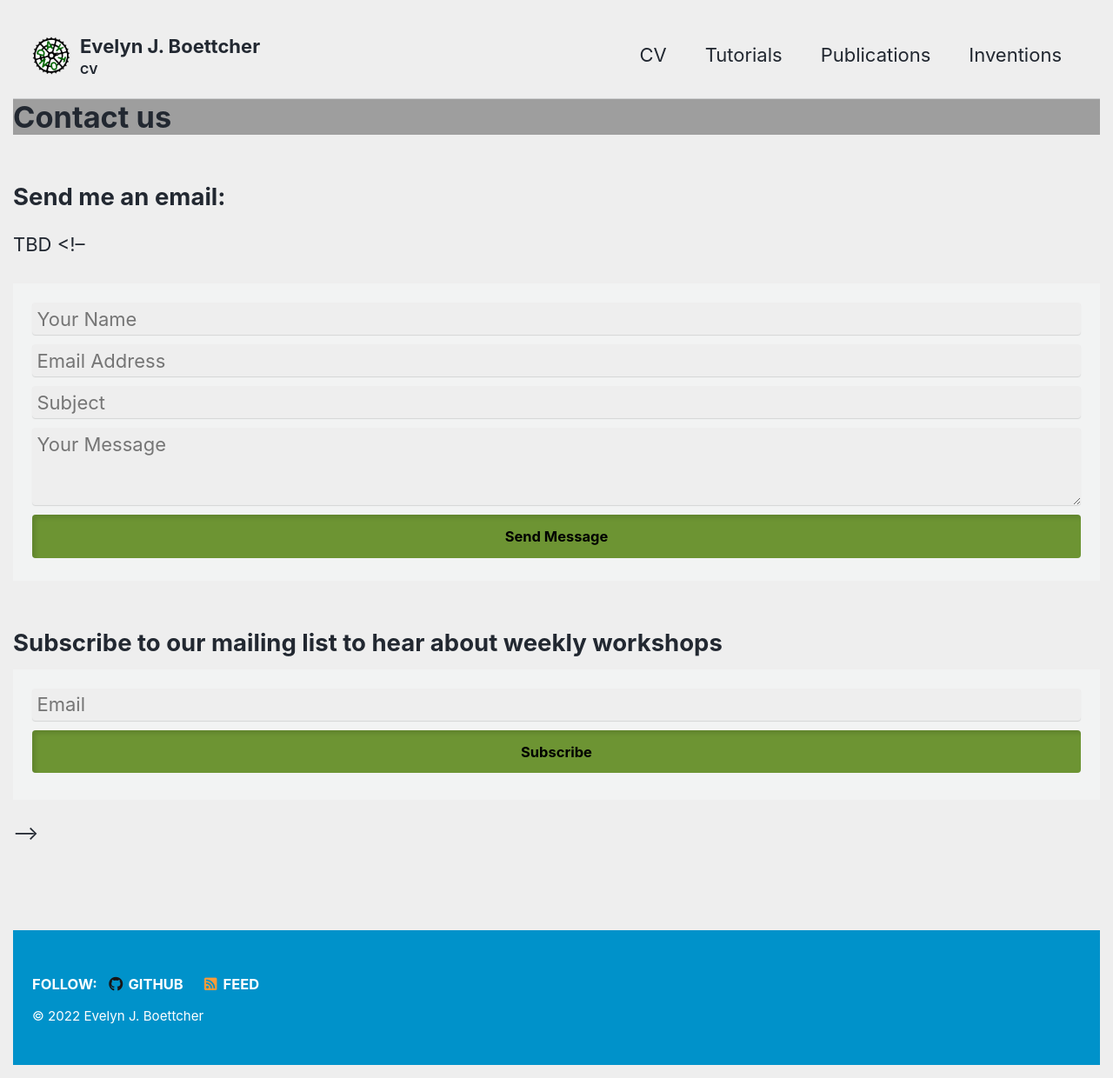
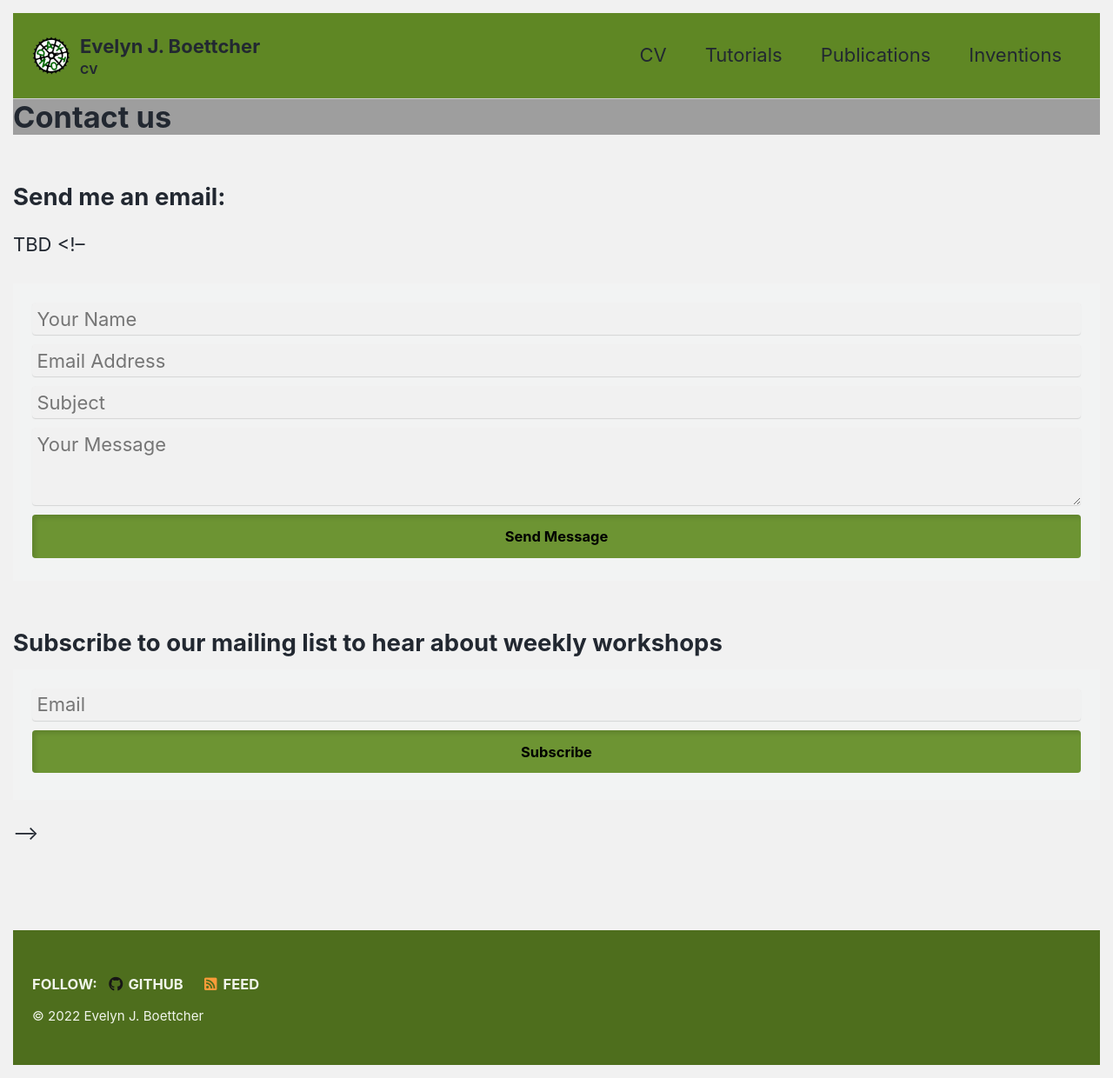
Before and after one commit to ejboettcher/evelyn_j_boettcher_cv, a Jekyll site: the page built from contact.md, in a window 1280 px wide. Shown: the whole page at 87% size. Built offline with Jekyll 4.4.1, drawn with Linux system fonts in a browser that asks for light colours; cached includes are drawn as plain includes; grey boxes are pictures that could not be loaded.

```diff
--- a/_includes/masthead.html
+++ b/_includes/masthead.html
@@ -2,8 +2,8 @@
 
 <div class="masthead">
   <div class="masthead__inner-wrap">
-    <div class="masthead__menu">
-      <nav id="site-nav" class="greedy-nav">
+    <div class="masthead__menu " >
+      <nav id="site-nav" class="greedy-nav" ">
         {% unless logo_path == empty %}
           <a class="site-logo" href="{{ '/' | relative_url }}"><img src="{{ logo_path | relative_url }}" alt="{{ site.masthead_title | default: site.title }}"></a>
         {% endunless %}
--- a/_includes/nav_list
+++ b/_includes/nav_list
@@ -1,6 +1,6 @@
 {% assign navigation = site.data.navigation[include.nav] %}
 
-<nav class="nav__list">
+<nav class="nav__list ">
   {% if page.sidebar.title %}<h3 class="nav__title" style="padding-left: 0;">{{ page.sidebar.title }}</h3>{% endif %}
   <input id="ac-toc" name="accordion-toc" type="checkbox" />
   <label for="ac-toc">{{ site.data.ui-text[site.locale].menu_label | default: "Toggle Menu" }}</label>
--- a/_sass/minimal-mistakes/_masthead.scss
+++ b/_sass/minimal-mistakes/_masthead.scss
@@ -10,6 +10,9 @@
   -webkit-animation-delay: 0.15s;
   animation-delay: 0.15s;
   z-index: 20;
+  background:  #5f8724 ;
+
+
 
   &__inner-wrap {
     @include clearfix;
--- a/_sass/minimal-mistakes/_navigation.scss
+++ b/_sass/minimal-mistakes/_navigation.scss
@@ -177,7 +177,7 @@
   -ms-flex-align: center;
   align-items: center;
   min-height: $nav-height;
-  background: $background-color;
+
 
   a {
     display: block;
--- a/_sass/minimal-mistakes/_variables.scss
+++ b/_sass/minimal-mistakes/_variables.scss
@@ -60,6 +60,8 @@
 $darker-gray: mix(#000, $gray, 60%) !default;
 $light-gray: mix(#fff, $gray, 50%) !default;
 $lighter-gray: mix(#fff, $gray, 90%) !default;
+$green: #5f8724 !default;
+
 
 $background-color: #fff !default;
 $code-background-color: #fafafa !default;
@@ -68,7 +70,7 @@
 $muted-text-color: mix(#fff, $text-color, 20%) !default;
 $border-color: $lighter-gray !default;
 $form-background-color: $lighter-gray !default;
-$footer-background-color: $lighter-gray !default;
+$footer-background-color: $green !default;
 
 $primary-color: #6f777d !default;
 $success-color: #3fa63f !default;
--- a/_sass/minimal-mistakes/skins/_air.scss
+++ b/_sass/minimal-mistakes/skins/_air.scss
@@ -3,10 +3,10 @@
    ========================================================================== */
 
 /* Colors */
-$background-color: #eeeeee !default;
+$background-color: #f1f1f1 !default;
 $text-color: #222831 !default;
 $muted-text-color: #393e46 !default;
-$primary-color: #0092ca !default;
+$primary-color: #4e6e1d !default;
 $border-color: mix(#fff, #393e46, 75%) !default;
 $footer-background-color: $primary-color !default;
 $link-color: #393e46 !default;
@@ -15,7 +15,7 @@
 $navicon-link-color-hover: mix(#fff, $text-color, 80%) !default;
 
 .page__footer {
-  color: #fff !important; // override
+  color:#f1f5eb !important;
 }
 
 .page__footer-follow .social-icons .svg-inline--fa {
--- a/assets/css/main.scss
+++ b/assets/css/main.scss
@@ -40,11 +40,12 @@
     transform: translateY(4px);
 }
 
-.tutcont{
-    color:#6d9433;
+
+.tutdesc{
+  padding-left: 5px;
+  margin-left: 5px;
 }
 
-.tutdesc{
-    padding-left: 5px;
-
+.tutcont{
+  color:#5f8724;
 }
```
